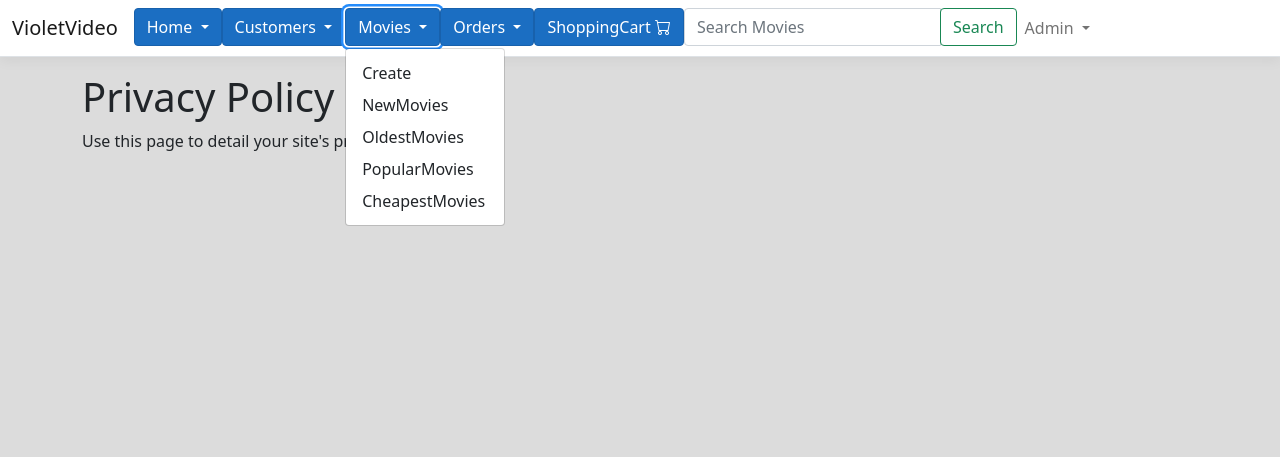
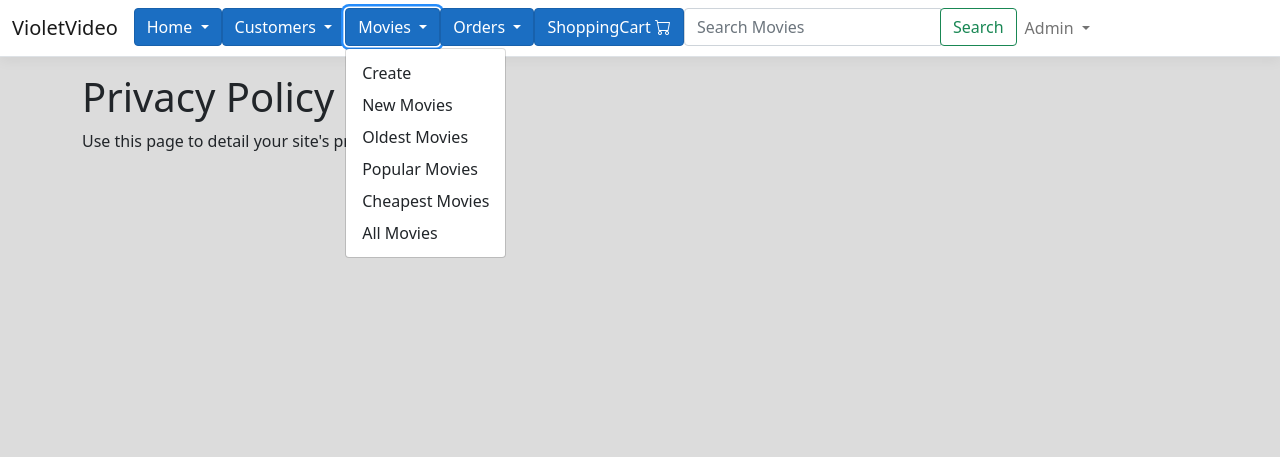
Before and after one commit to Gr-23-03/VioletVideoRepo, an ASP.NET Core app: page /Home/Privacy in a window 1280 px wide, after a click on "Movies". Shown: the top 457 px of the page. Run offline with ASP.NET Core 8, Linux system fonts and the light colour scheme; data that the repository does not hold is empty; style sheets or scripts are compiled from the project's sources.

Commit message:
added things

```diff
--- a/TestWebshop/Views/Shared/_Layout.cshtml
+++ b/TestWebshop/Views/Shared/_Layout.cshtml
@@ -69,10 +69,12 @@
                                 </button>
                                 <ul class="dropdown-menu">
                                     <li><a class="dropdown-item" asp-controller="Movie" asp-action="Create" asp-route-orderBy="Create">Create</a></li>
-                                    <li><a class="dropdown-item" asp-controller="Movie" asp-action="LatestMovies" asp-route-orderBy="newest">NewMovies</a></li>
-                                    <li><a class="dropdown-item" asp-controller="Movie" asp-action="OldestMovies" asp-route-orderBy="oldest">OldestMovies</a></li>
-                                    <li><a class="dropdown-item" asp-controller="Movie" asp-action="PopularMovies" asp-route-orderBy="PopularMovies">PopularMovies</a></li>
-                                    <li><a class="dropdown-item" asp-controller="Movie" asp-action="CheapestMovies" asp-route-orderBy="CheapestMovies">CheapestMovies</a></li>
+                                    <li><a class="dropdown-item" asp-controller="Movie" asp-action="LatestMovies" asp-route-orderBy="newest">New Movies</a></li>
+                                    <li><a class="dropdown-item" asp-controller="Movie" asp-action="OldestMovies" asp-route-orderBy="oldest">Oldest Movies</a></li>
+                                    <li><a class="dropdown-item" asp-controller="Movie" asp-action="PopularMovies" asp-route-orderBy="PopularMovies">Popular Movies</a></li>
+                                    <li><a class="dropdown-item" asp-controller="Movie" asp-action="CheapestMovies" asp-route-orderBy="CheapestMovies">Cheapest Movies</a></li>
+                                    <li><a class="dropdown-item" asp-controller="Movie" asp-action="Index" asp-route-orderBy="Movies">All Movies</a></li>
+
 
                                 </ul>
                             </div>
@@ -108,8 +110,8 @@
 
 
 
+
                         @using (Html.BeginForm("Index", "Movie", FormMethod.Get, new { @class = "form-inline my-2 my-lg-0" }))
-
                         {
 
                             <div class="input-group">
--- a/TestWebshop/Views/Shared/_OffcanvasCartPartial.cshtml
+++ b/TestWebshop/Views/Shared/_OffcanvasCartPartial.cshtml
@@ -41,6 +41,8 @@
                             itemHtml += '<button class="incrementBtn" data-movieid="' + item.id + '">+</button>';
                             itemHtml += '<button class="decrementBtn" data-movieid="' + item.id + '">-</button>';
                             itemHtml += '</div>';
+                            // Add space after each movie
+                            itemHtml += '<div class="movie-space"></div>';
 
                             $('#cartContent').append(itemHtml);
                         });
--- a/TestWebshop/wwwroot/css/site.css
+++ b/TestWebshop/wwwroot/css/site.css
@@ -23,3 +23,7 @@ body {
 
 
 }
+/* spacing between items added to shopping cart*/
+.movie-space {
+    height: 70px;
+}
```
Also changed, not shown: TestWebshop/Views/Shared/CarouselPartial.cshtml (+8 -2 lines), TestWebshop/Views/Shared/CheapestMoviesPartial.cshtml (+8 -3 lines), TestWebshop/Views/Shared/NewestOldestMoviesPartial.cshtml (+9 -3 lines). Lines whose indentation alone changed are shown as unchanged.
